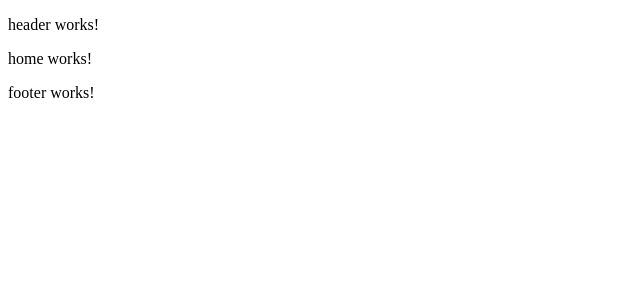
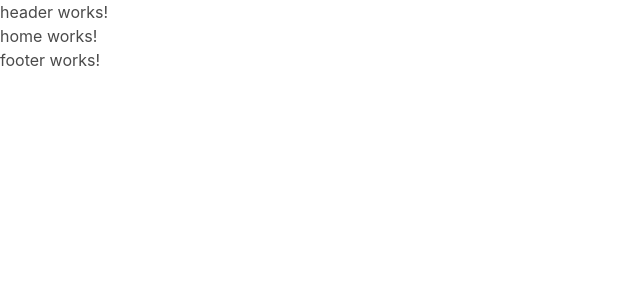
Before and after one commit to rvtr-team1/rvtrx-campground, an Angular app in the folder angular/: page / in a window 1280 px wide. Shown: the top 300 px of the page, without its empty margins (0-640 px from the left). Built offline with nearby package versions, Linux system fonts and the light colour scheme.

Commit message:
add bulma, fontawesome styling and icon libraries [#172168291]

```diff
--- a/angular/package.json
+++ b/angular/package.json
@@ -19,6 +19,8 @@
     "@angular/platform-browser": "~9.1.0",
     "@angular/platform-browser-dynamic": "~9.1.0",
     "@angular/router": "~9.1.0",
+    "@fortawesome/fontawesome-free": "^5.13.0",
+    "bulma": "^0.8.1",
     "rxjs": "~6.5.4",
     "tslib": "^1.10.0",
     "zone.js": "~0.10.2"
--- /dev/null
+++ b/angular/src/assets/scss/_variables.scss
@@ -0,0 +1 @@
+$fa-font-path: '../node_modules/@fortawesome/fontawesome-free/webfonts/';
--- /dev/null
+++ b/angular/src/assets/scss/base.scss
@@ -0,0 +1 @@
+@import './variables';
--- a/angular/src/styles.scss
+++ b/angular/src/styles.scss
@@ -1 +1,10 @@
-/* You can add global styles to this file, and also import other style files */
+// base
+@import './assets/scss/base.scss';
+
+// bulma
+@import '../node_modules/bulma/bulma.sass';
+
+// fontawesome
+@import '../node_modules/@fortawesome/fontawesome-free/scss/fontawesome.scss';
+@import '../node_modules/@fortawesome/fontawesome-free/scss/brands.scss';
+@import '../node_modules/@fortawesome/fontawesome-free/scss/solid.scss';
```
Also changed, not shown: 1 other file (tests, documents, lock files or other folders).
